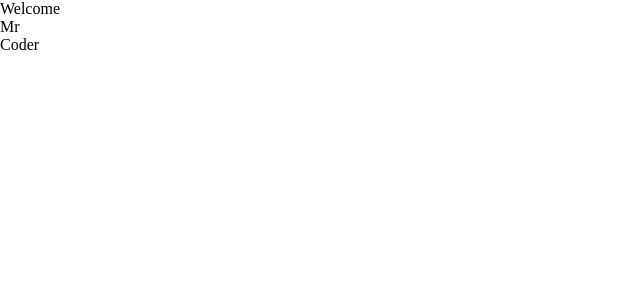
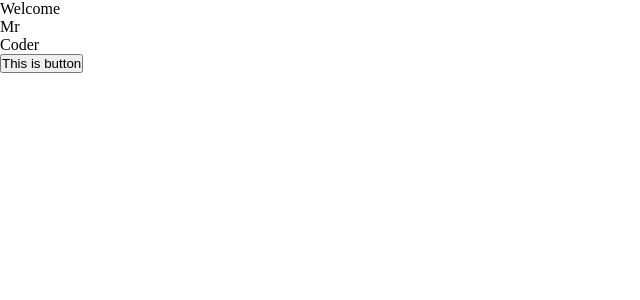
Before and after one commit to piotrekwrobel93/test1, a React (Create React App) app: page / in a window 1280 px wide. Shown: the top 300 px of the page, without its empty margins (0-640 px from the left). Built offline with nearby package versions, Linux system fonts and the light colour scheme.

Commit message:
feat: button component

```diff
--- a/src/App.tsx
+++ b/src/App.tsx
@@ -1,10 +1,16 @@
 import React from 'react';
 import {Welcome} from './components/Welcome'
+import {Button} from './components/Button'
 
+
+const handleClick = () => {
+  console.log('Clicked button :)')
+}
 function App() {
   return (
     <div>
       <Welcome name="Coder" title="Mr"></Welcome>
+      <Button value="This is button" onClick={handleClick} />
     </div>
   );
 }
--- /dev/null
+++ b/src/components/Button.tsx
@@ -0,0 +1,13 @@
+import React from 'react'
+
+interface IProps {
+    onClick: () => void,
+    value: string
+}
+
+export const Button :React.FC<IProps>= ({ onClick, value }: IProps) => {
+
+    return(
+        <button onClick={onClick}>{value}</button>
+    )
+}
```
